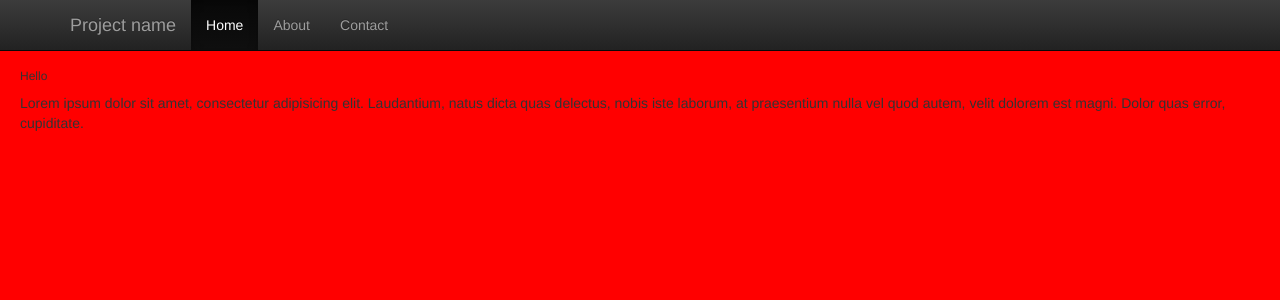
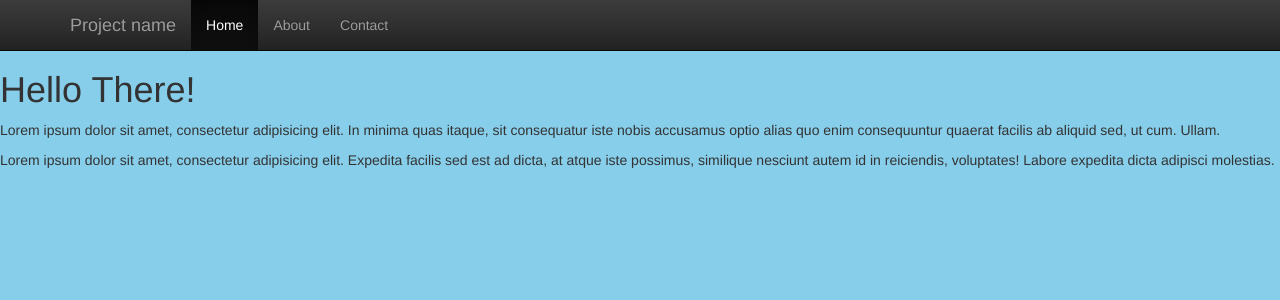
Before and after one commit to david-brener/test, a Jekyll site: the page built from index.html, in a window 1280 px wide. Shown: the top 300 px of the page. Built offline with Jekyll 4.4.1, drawn with Linux system fonts in a browser that asks for light colours; nearby versions of some CDN libraries.

Commit message:
big time changes

```diff
--- a/_layouts/default.html
+++ b/_layouts/default.html
@@ -1,5 +1,5 @@
 <!DOCTYPE html>
-<html lang="">
+<html lang="en">
 <head>
     <meta charset="UTF-8">
     <meta name="viewport" content="width=device-width, initial-scale=1.0">
@@ -9,8 +9,8 @@
     <link rel="shortcut icon" href="">
     <link rel="stylesheet" href="https://maxcdn.bootstrapcdn.com/bootstrap/3.3.6/css/bootstrap.min.css">
     <link rel="stylesheet" href="https://maxcdn.bootstrapcdn.com/bootstrap/3.3.6/css/bootstrap-theme.min.css">
-    <link rel="stylesheet" href="assets/styles.css">
-
+    <link rel="stylesheet" href="/styles/app.css">
+    <style>body{padding-top:50px;}.starter-template{padding:40px 15px;text-align:center;}</style>
 
     <!--[if IE]>
         <script src="https://cdnjs.cloudflare.com/ajax/libs/html5shiv/3.7.3/html5shiv.min.js"></script>
@@ -41,7 +41,7 @@
         </div>
     </nav>
 
-   {{content}}
+{{content}}
 
     <script src="https://ajax.googleapis.com/ajax/libs/jquery/1.11.3/jquery.min.js"></script>
     <script src="https://maxcdn.bootstrapcdn.com/bootstrap/3.3.6/js/bootstrap.min.js"></script>
--- a/_posts/2016-03-14-welcome-to-jekyll.markdown
+++ b/_posts/2016-03-14-welcome-to-jekyll.markdown
@@ -1,7 +1,7 @@
 ---
 layout: post
 title:  "Welcome to Jekyll!"
-date:   2016-03-14 12:59:56 -0400
+date:   2016-03-14 16:21:08 -0400
 categories: jekyll update
 ---
 You’ll find this post in your `_posts` directory. Go ahead and edit it and re-build the site to see your changes. You can rebuild the site in many different ways, but the most common way is to run `jekyll serve`, which launches a web server and auto-regenerates your site when a file is updated.
--- a/assets/styles.css
+++ /dev/null
@@ -1,7 +0,0 @@
-body {
-    background-color: red;
-    padding: 50px 20px;
-}
-h1 {
-    font-size: 12px;
-}
--- a/css/app.scss
+++ b/css/app.scss
@@ -1,9 +1,5 @@
 ---
 ---
 body {
-    background-color: red;
-    padding: 50px 20px;
+    background-color: skyblue;
 }
-h1 {
-    font-size: 12px;
-}
--- a/index.html
+++ b/index.html
@@ -1,5 +1,6 @@
 ---
 layout: default
 ---
-<h1>Hello</h1>
-<p>Lorem ipsum dolor sit amet, consectetur adipisicing elit. Laudantium, natus dicta quas delectus, nobis iste laborum, at praesentium nulla vel quod autem, velit dolorem est magni. Dolor quas error, cupiditate.</p>
+<h1>Hello There!</h1>
+<p>Lorem ipsum dolor sit amet, consectetur adipisicing elit. In minima quas itaque, sit consequatur iste nobis accusamus optio alias quo enim consequuntur quaerat facilis ab aliquid sed, ut cum. Ullam.</p>
+<p>Lorem ipsum dolor sit amet, consectetur adipisicing elit. Expedita facilis sed est ad dicta, at atque iste possimus, similique nesciunt autem id in reiciendis, voluptates! Labore expedita dicta adipisci molestias.</p>
--- /dev/null
+++ b/styles/app.css
@@ -0,0 +1,2 @@
+body {
+  background-color: skyblue; }
```
Also changed, not shown: README.md (deleted).
